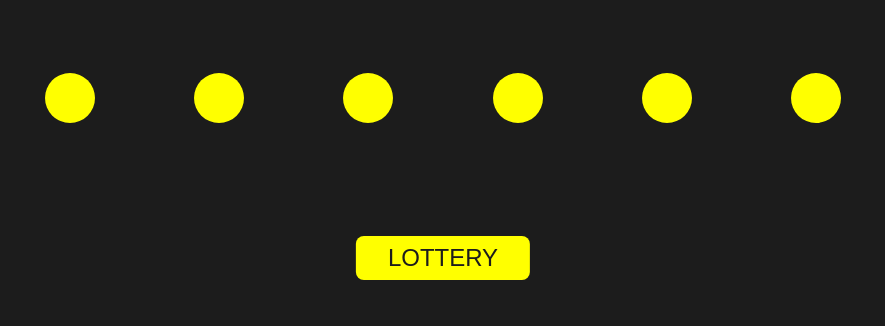
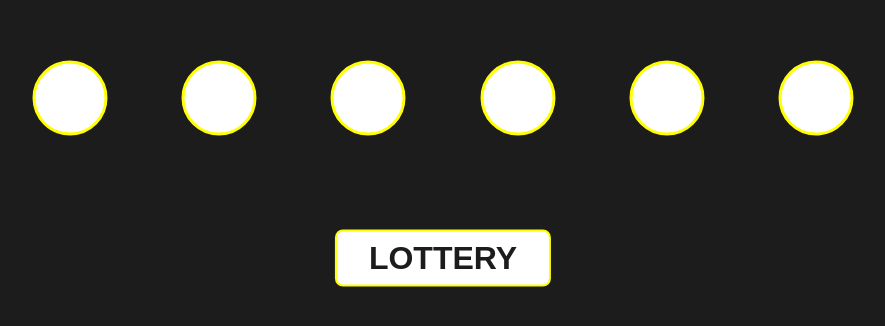
Before and after one commit to frcihan/JS-Lottery-Game, a plain HTML site: page index.html in a window 1280 px wide. Shown: the part 302-628 px from the top of the page, without its empty margins (197-1082 px from the left). Drawn offline with Linux system fonts and the light colour scheme.

Commit message:
style.css updated

```diff
--- a/style.css
+++ b/style.css
@@ -24,10 +24,16 @@ body {
 .button {
     height: 50px;
     width: 50px;
-    background-color: yellow;
+    display: flex;
+    justify-content: center;
+    align-items: center;
+    border: 2px solid yellow;
+    transform: scale(1.5);
+    background-color: white;
     border-radius: 50%;
     color: #1C1C1C;
-    font-size: 1rem;
+    font-size: 2rem;
+    font-weight: bold;
 }
 
 .lottery {
@@ -35,9 +41,11 @@ body {
     top: 70%;
     left: 50%;
     transform: translate(-50%, -50%);
-    background-color: yellow;
+    background-color: white;
     color: #1C1C1C;
     padding: 0.5rem 2rem;
-    font-size: 1.5rem;
+    font-size: 2rem;
+    border: 2px solid yellow;
     border-radius: 0.5rem;
+    font-weight: bold;
 }
```
